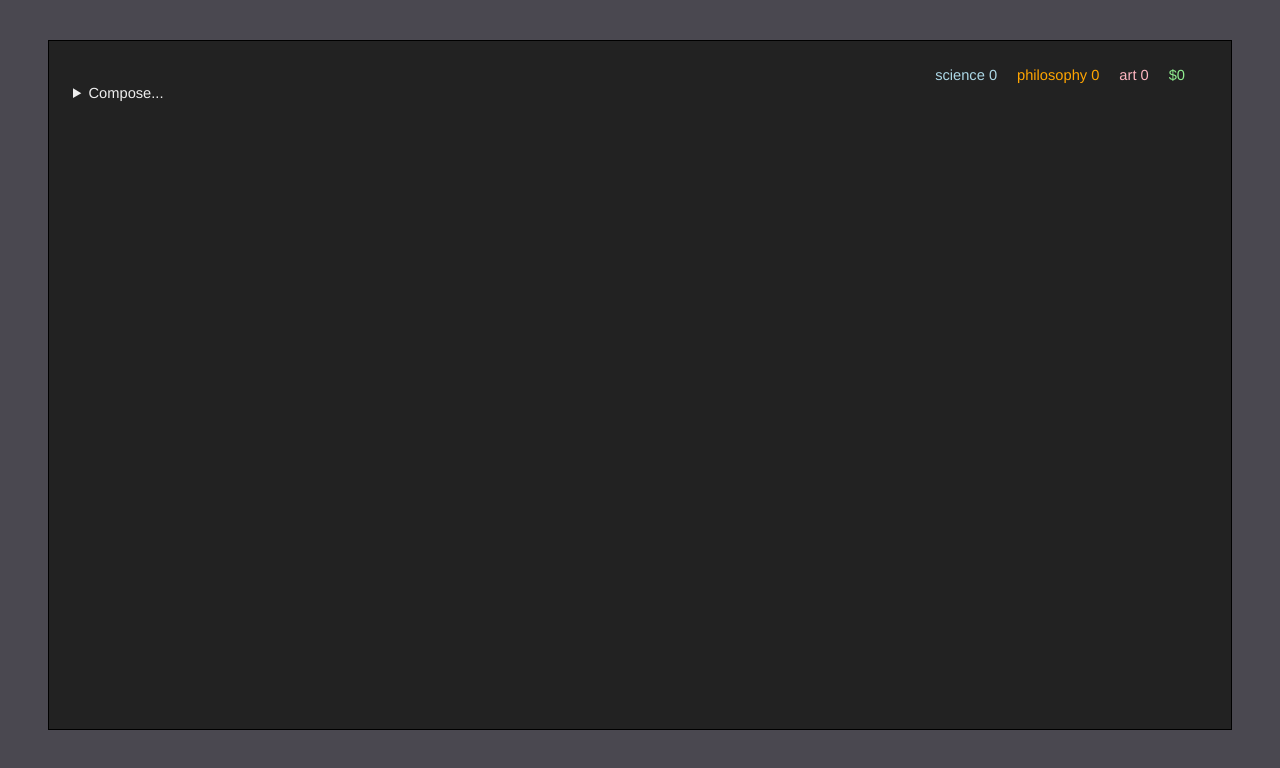
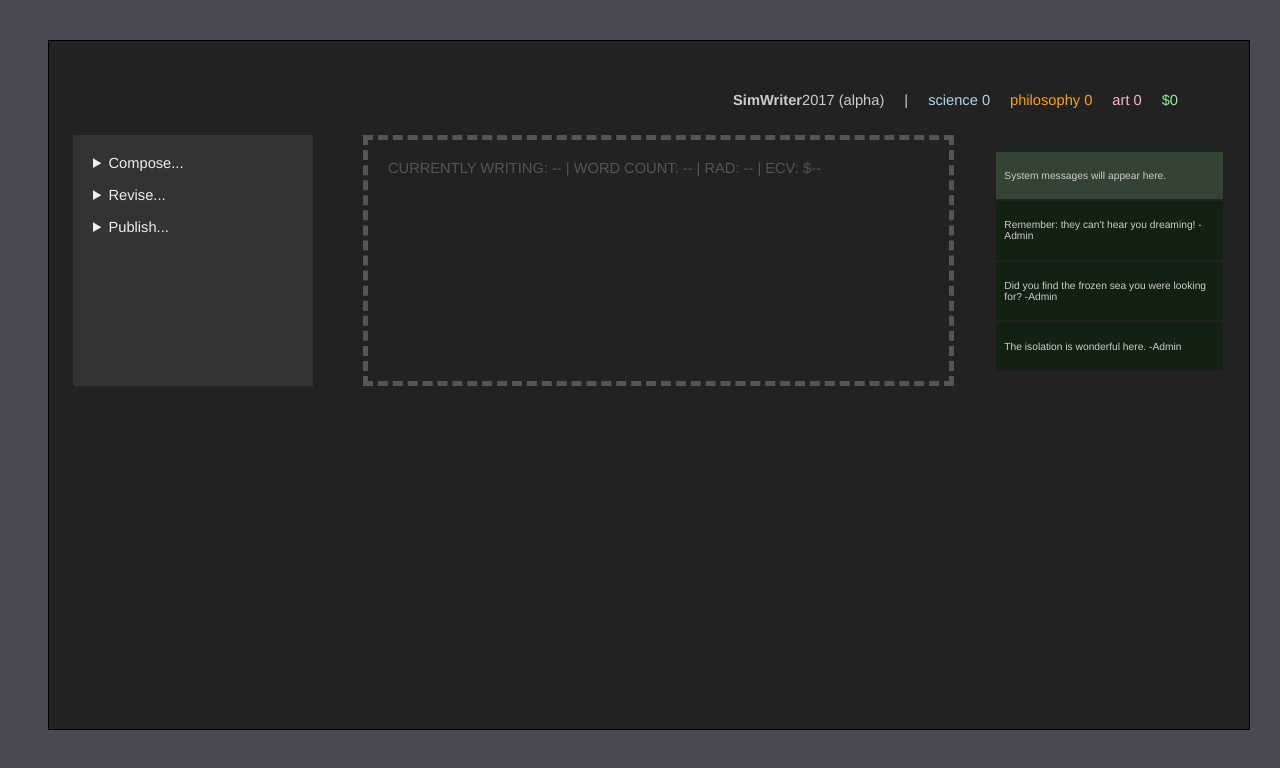
Before and after one commit to jweissman/simwriter, a plain HTML site: page index.html in a window 1280 px wide. Drawn offline with Linux system fonts and the light colour scheme.

Commit message:
reflow ui a little bit

```diff
--- a/css/style.css
+++ b/css/style.css
@@ -18,6 +18,8 @@ a {
   margin: 40px;
   padding: 24px;
   height: 80vh;
+  width: 90vw;
+  min-width: 900px;
   display: flex;
   flex-direction: column;
   background: #222;
@@ -25,7 +27,8 @@ a {
 }
 
 .top-bar {
-  padding: 2px;
+  padding: 22px;
+  margin: 5px;
   display: flex;
   flex-direction: row;
   justify-content: flex-end;
@@ -40,20 +43,36 @@ a {
 .frame {
   display: flex;
   flex-direction: row;
+  justify-content: space-between;
 }
 
-.new-composition {
-  width: 200px;
+.left-menu {
+  width: 15%;
   min-width: 200px;
+  padding: 20px;
+  margin-right: 50px;
+  background: #333;
+}
+
+.right-menu {
+  width: 25%;
+  display: flex;
+  flex-direction: row;
+  align-items: flex-end;
+}
+
+.active-document-container {
+  width: 50%;
+  border: 5px dashed #555;
+  padding: 20px;
+  display: flex;
+  flex-direction: column;
 }
 
 #active-document {
   color: #ddd;
   font-size: 30pt;
   font-family: Courier, monospaced;
-  width: 800px;
-  padding: 20px;
-  min-width: 500px;
   overflow-y: scroll;
   display: flex;
   flex-direction: column;
@@ -86,3 +105,24 @@ a {
   height: 10px;
   min-height: 10px;
 }
+
+.active-document-stats {
+  display: flex;
+  color: #555;
+  height: 20px;
+}
+
+ul.system-messages {
+  list-style: none;
+}
+
+ul.system-messages > li {
+  padding: 8px;
+  margin: 2px;
+  background: #121;
+  font-size: 70%;
+}
+
+ul.system-messages > li.highlight {
+  background: #343;
+}
--- a/index.html
+++ b/index.html
@@ -19,6 +19,10 @@
   <div class="container">
     <header>
       <div class="top-bar">
+        <span class='identity'>
+          <b>SimWriter</b> 2017 (alpha)
+        </span>
+        <span>|</span>
         <span class='science-stat'>
           science 0
         </span>
@@ -35,8 +39,8 @@
     </header>
 
     <div class='frame'>
-      <aside class="new-composition">
-        <details>
+      <aside class="left-menu">
+        <details id='compose'>
           <summary>Compose...</summary>
           <p>Create a new document!</p>
           <details>
@@ -46,7 +50,7 @@
                 <a onclick="App.write('poem')" href="javascript:void(0);">
                   Poem
                 </a>
-                (+3 fame, rad. potential 20%, est. cash value $8)
+                <p>Express yourself.</p>
               </li>
             </ul>
           </details>
@@ -57,15 +61,72 @@
                 <a onclick="App.write('resume')" href="javascript:void(0);">
                   Resume
                 </a>
-                (+1 fame, rad. potential 0%, est. cash value $1/day)
+                <p>Put yourself in a good light.</p>
               </li>
             </ul>
           </details>
         </details>
+        <br/>
+
+        <details id='revise'>
+          <summary>Revise...</summary>
+          <p>Improve the document in progress</p>
+        </details>
+        <br/>
+
+        <details id='publish'>
+          <summary>Publish...</summary>
+          <p>Sell the document in progress</p>
+          <details>
+            <summary>Periodical...</summary>
+            <ul>
+              <li>
+                <a onclick="App.publish('magazine')" href="javascript:void(0);">
+                  Blog
+                </a>
+                <p>Write on a blog.</p>
+              </li>
+            </ul>
+          </details>
+          <details>
+            <summary>Commercial...</summary>
+            <ul>
+              <li>
+                <a onclick="App.publish('book')" href="javascript:void(0);">
+                  Job Board
+                </a>
+                <p>Post on an employment site. <i>Resumes only, please.</i></p>
+              </li>
+            </ul>
+          </details>
+        </details>
+
       </aside>
 
-      <div id="active-document">
+      <div class="active-document-container">
+        <div id="active-document">
+        </div>
+        <div class="active-document-stats">
+          CURRENTLY WRITING: -- | WORD COUNT: -- | RAD: -- | ECV: $--
+        </div>
       </div>
+
+      <aside class='right-menu'>
+        <ul class='system-messages'>
+          <li class='highlight'>
+            <p>System messages will appear here.</p>
+          </li>
+          <li>
+            <p>Remember: they can't hear you dreaming! -Admin</p>
+          </li>
+          <li>
+            <p> Did you find the frozen sea you were looking for? -Admin </p>
+          </li>
+          <li>
+            <p>The isolation is wonderful here. -Admin</p>
+          </li>
+        </ul>
+      </aside>
     </div>
   </div>
 
--- a/js/abstract_document.js
+++ b/js/abstract_document.js
@@ -1,35 +1,12 @@
-var Word = function(len) {
-  this.length = len;
-};
-
-var Line = function(words) {
-  this.words = words;
-};
-
-var Graf = function(lines) {
-  this.lines = lines;
-};
-
-var Section = function(titleLine, grafs) {
-  this.titleLine = titleLine;
-  this.grafs = grafs;
-}
-
 var AbstractDoc = function() {
   this.surface = document.getElementById("active-document");
-
   this.content = [""];
+  this.maxWordLength = 15;
 
   this.writeWord = function() {
     word = ' ' + this.randomWord('X');
-    //console.log("graph before writing", this.content[this.content.length-1]);
-    //console.log("content before writing", this.content);
-    //console.log("WRITING WORD: ", word);
     this.content[this.content.length-1] = this.content[this.content.length-1] || "";
     this.content[this.content.length-1] += word;
-    //console.log("contents after writing", this.content[this.content.length-1]);
-    //console.log("content after writing", this.content);
-    //this.repaint();
   };
 
   this.newline = function() {
@@ -42,7 +19,7 @@ var AbstractDoc = function() {
   };
 
   this.randomWord = function(character) {
-    len = Math.floor(Math.random() * 15);
+    len = Math.floor(Math.random() * this.maxWordLength);
     return new Array(len + 1).join( character );
   };
 
--- a/js/app.js
+++ b/js/app.js
@@ -12,6 +12,10 @@
       this.player.startWriting(workType);
     },
 
+    publish: function(mediaType) {
+      console.log("Told to publish document in ", mediaType);
+    },
+
     step: function() {
       this.player.work();
       this.abstractDocument.repaint();
```
